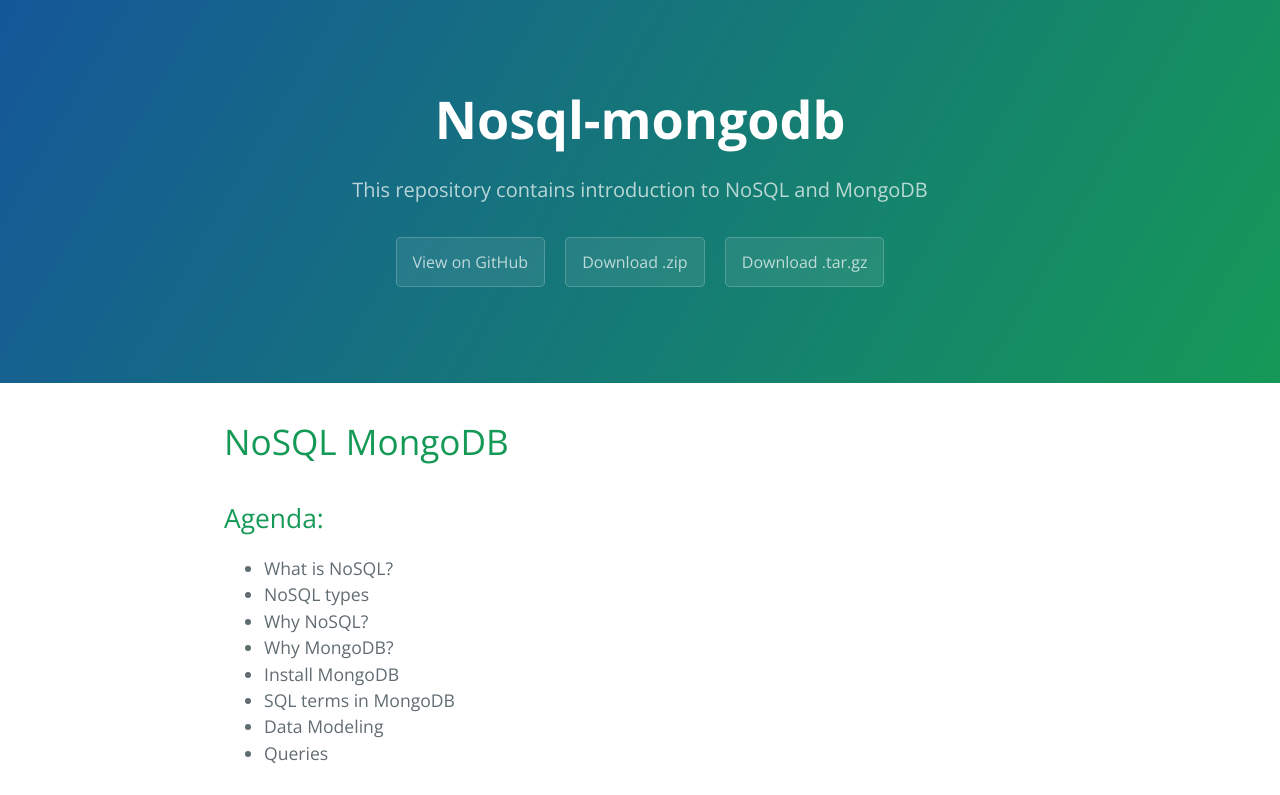
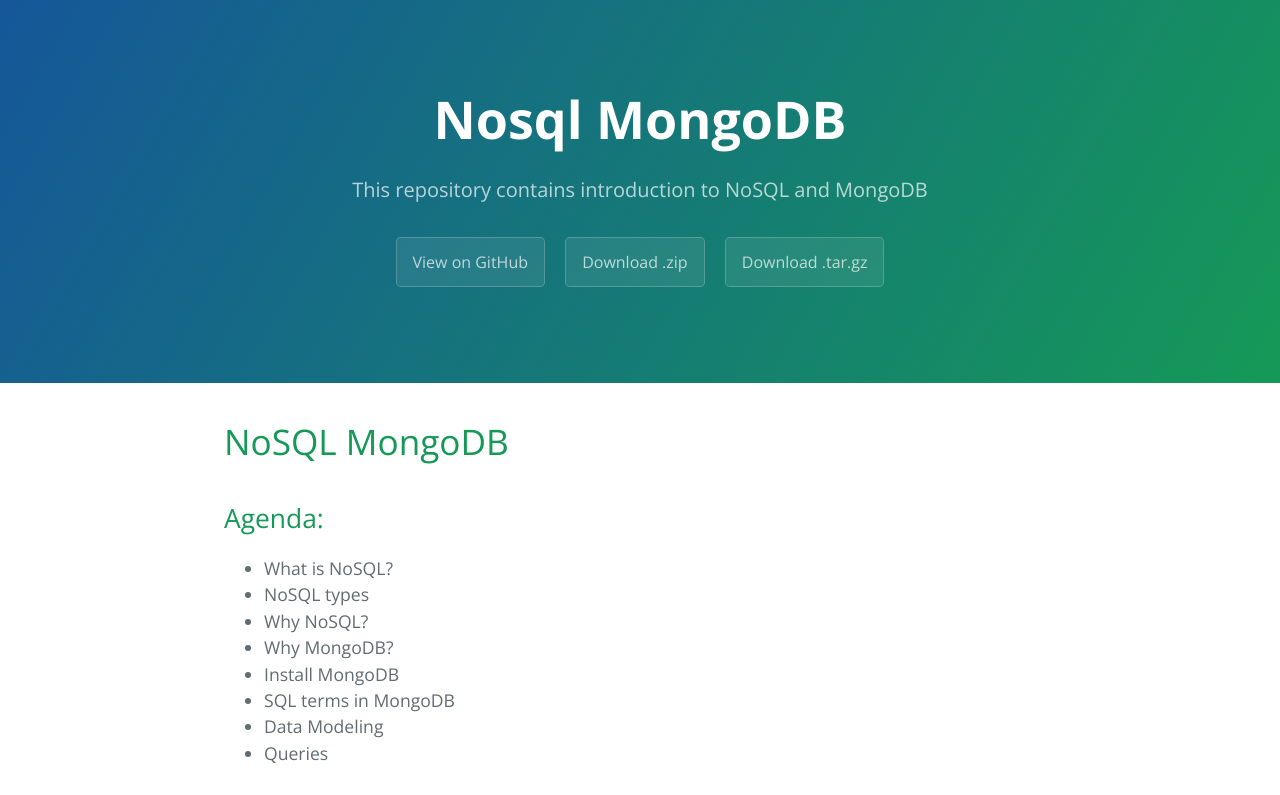
Before and after one commit to AmitThakkar/NoSQL-MongoDB, a plain HTML site: page index.html in a window 1280 px wide. Shown: the top 795 px of the page. Drawn offline with nearby package versions, Linux system fonts and the light colour scheme.

```diff
--- a/index.html
+++ b/index.html
@@ -2,7 +2,7 @@
 <html lang="en-us">
   <head>
     <meta charset="UTF-8">
-    <title>Nosql-mongodb by AmitThakkar</title>
+    <title>Nosql MongoDB by AmitThakkar</title>
     <meta name="viewport" content="width=device-width, initial-scale=1">
     <link rel="stylesheet" type="text/css" href="stylesheets/normalize.css" media="screen">
     <link href='https://fonts.googleapis.com/css?family=Open+Sans:400,700' rel='stylesheet' type='text/css'>
@@ -11,7 +11,7 @@
   </head>
   <body>
     <section class="page-header">
-      <h1 class="project-name">Nosql-mongodb</h1>
+      <h1 class="project-name">Nosql MongoDB</h1>
       <h2 class="project-tagline">This repository contains introduction to NoSQL and MongoDB</h2>
       <a href="https://github.com/AmitThakkar/NoSQL-MongoDB" class="btn">View on GitHub</a>
       <a href="https://github.com/AmitThakkar/NoSQL-MongoDB/zipball/master" class="btn">Download .zip</a>
@@ -149,7 +149,7 @@ Popular NoSQL Database: <a href="http://nosql-database.org/">http://nosql-databa
 </ul>
 
       <footer class="site-footer">
-        <span class="site-footer-owner"><a href="https://github.com/AmitThakkar/NoSQL-MongoDB">Nosql-mongodb</a> is maintained by <a href="https://github.com/AmitThakkar">AmitThakkar</a>.</span>
+        <span class="site-footer-owner"><a href="https://github.com/AmitThakkar/NoSQL-MongoDB">Nosql MongoDB</a> is maintained by <a href="https://github.com/AmitThakkar">AmitThakkar</a>.</span>
 
         <span class="site-footer-credits">This page was generated by <a href="https://pages.github.com">GitHub Pages</a> using the <a href="https://github.com/jasonlong/cayman-theme">Cayman theme</a> by <a href="https://twitter.com/jasonlong">Jason Long</a>.</span>
       </footer>
```
Also changed, not shown: params.json (+1 -1 lines), stylesheets/github-light.css (+18 -10 lines).
